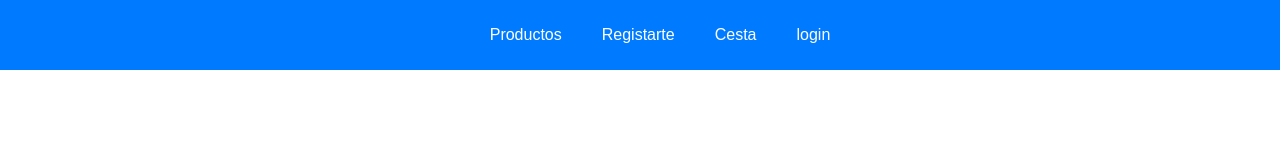
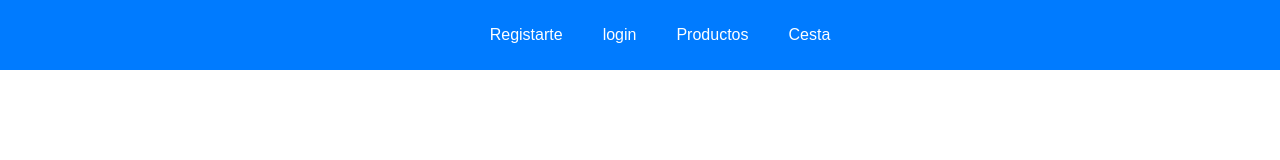
Before and after one commit to ivanromeroo11/final-project-frontend, a React (Vite) app: page /cesta in a window 1280 px wide. Shown: the top 160 px of the page. Built offline with nearby package versions, Linux system fonts and the light colour scheme; no server answers.

Commit message:
+ cambios

```diff
--- a/src/components/navbard/index.jsx
+++ b/src/components/navbard/index.jsx
@@ -7,10 +7,10 @@ const Navegacion = () => {
     <header>
       <nav className="navbar">
         <ul>
+          <li><a href="/">Registarte</a></li>
+          <li><a href='/login'>login</a></li>
           <li><a href="/panel">Productos</a></li>
-          <li><a href="/">Registarte</a></li>
           <li><a href="/cesta">Cesta</a></li>
-          <li><a href='/login'>login</a></li>
         </ul>
       </nav>
     </header>
```
Also changed, not shown: src/pages/panel/style.css (line endings or trailing spaces).
